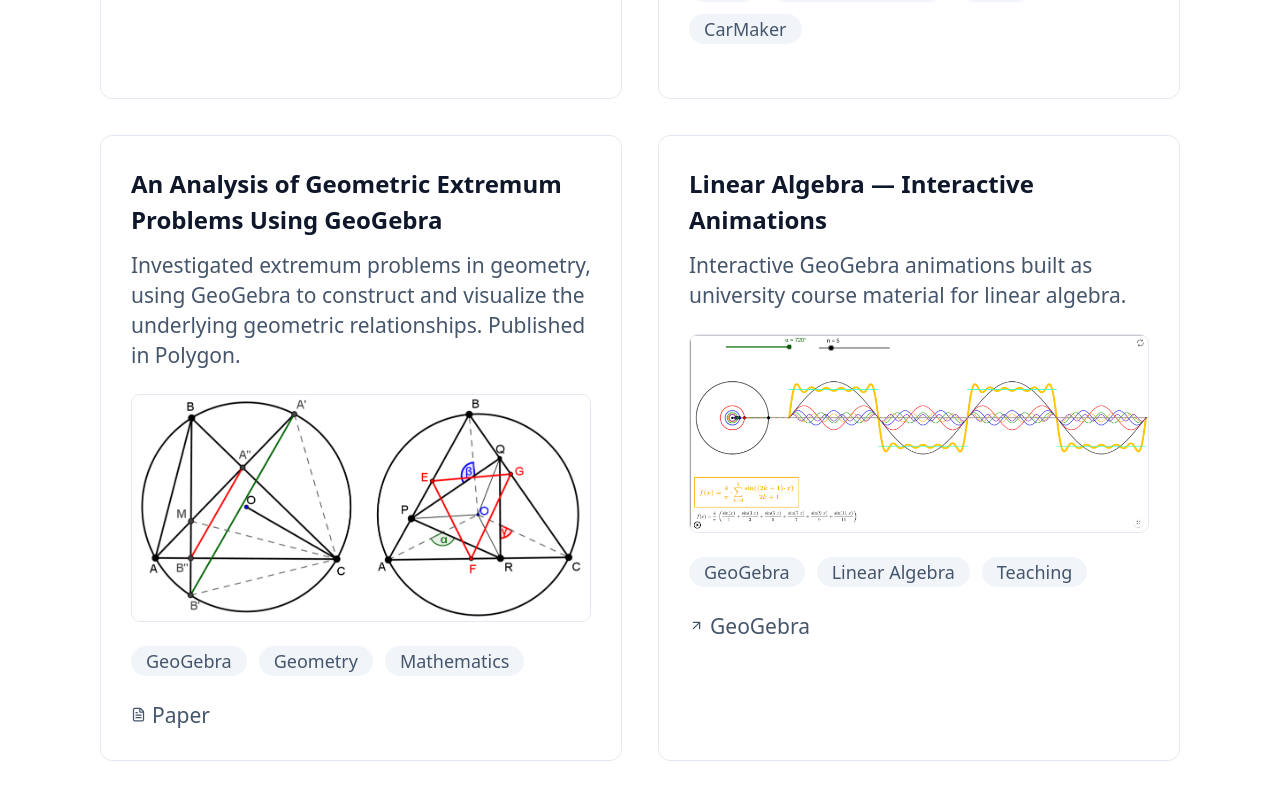
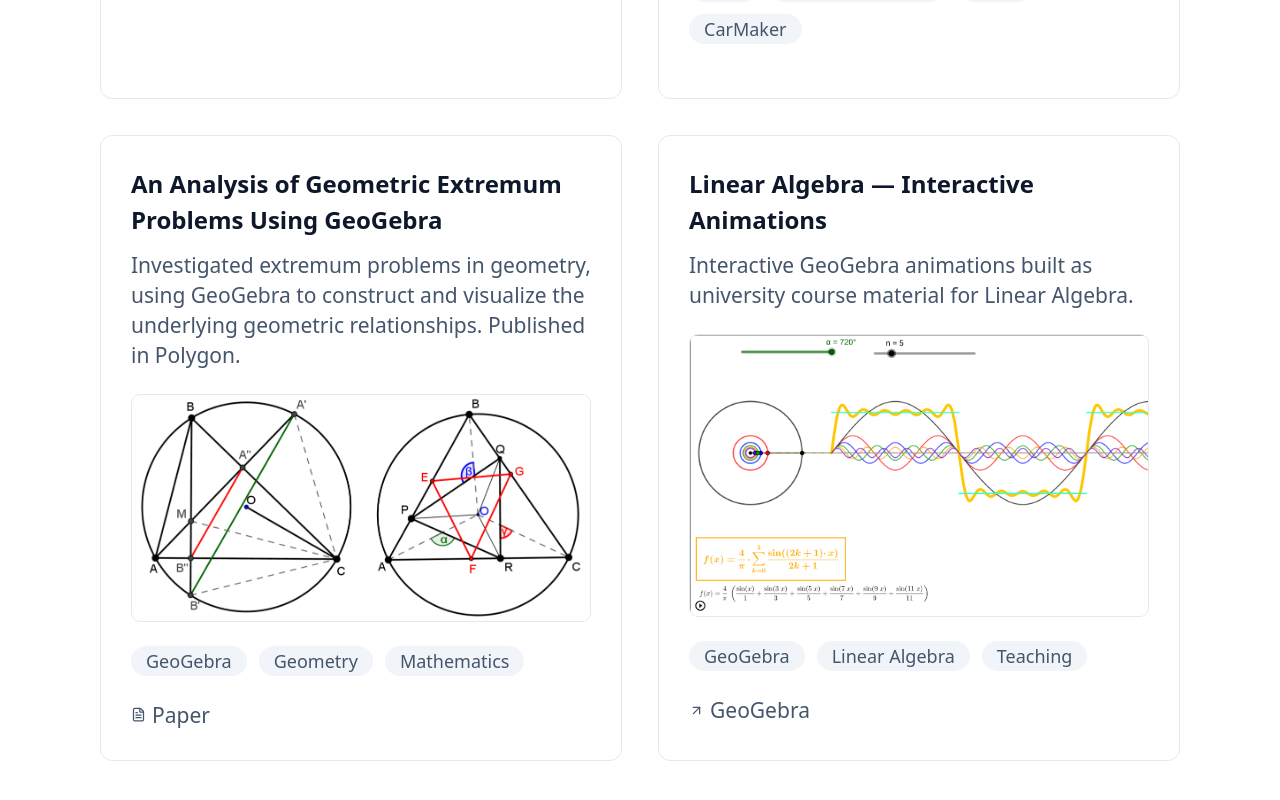
Before and after one commit to gabormarko/gabormarko.github.io, a React (Vite) app: page / in a window 1280 px wide. Shown: the part 4880-5680 px from the top of the page. Built offline with nearby package versions, Linux system fonts and the light colour scheme.

Commit message:
projects update

```diff
--- a/src/components/Projects.jsx
+++ b/src/components/Projects.jsx
@@ -89,12 +89,12 @@ const PROJECTS = [
   },
   {
     title: 'Linear Algebra — Interactive Animations',
-    description: 'Interactive GeoGebra animations built as university course material for linear algebra.',
+    description: 'Interactive GeoGebra animations built as university course material for Linear Algebra.',
     tags: ['GeoGebra', 'Linear Algebra', 'Teaching'],
     repo: null,
     demo: 'https://www.geogebra.org/m/encn3az9',
     demoLabel: 'GeoGebra',
-    poster: '/projects/linalg.png',
+    poster: '/projects/linalg2.png',
     videos: [],
   },
 ];
```
Also changed, not shown: public/projects/linalg2.png (added).
